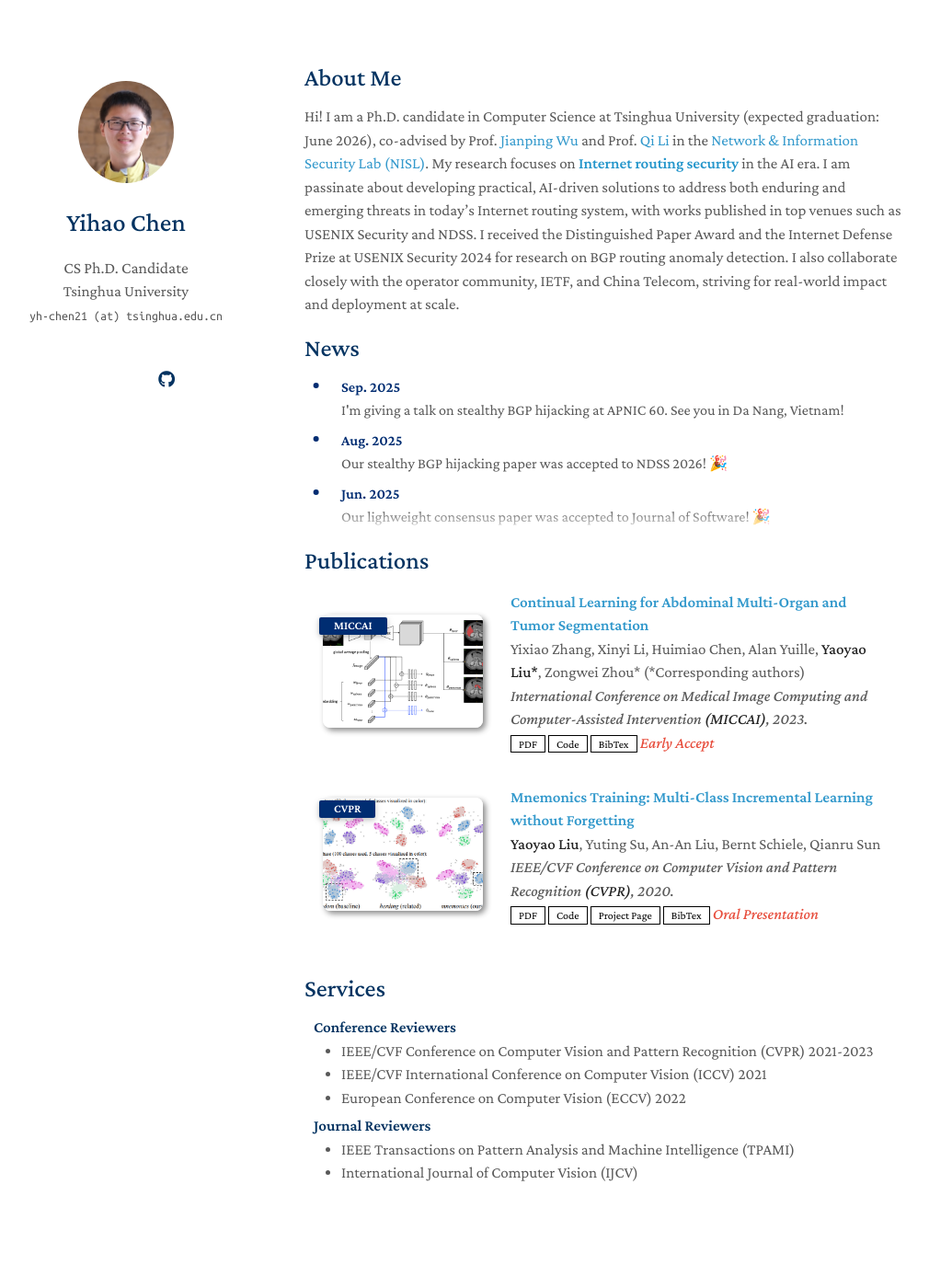
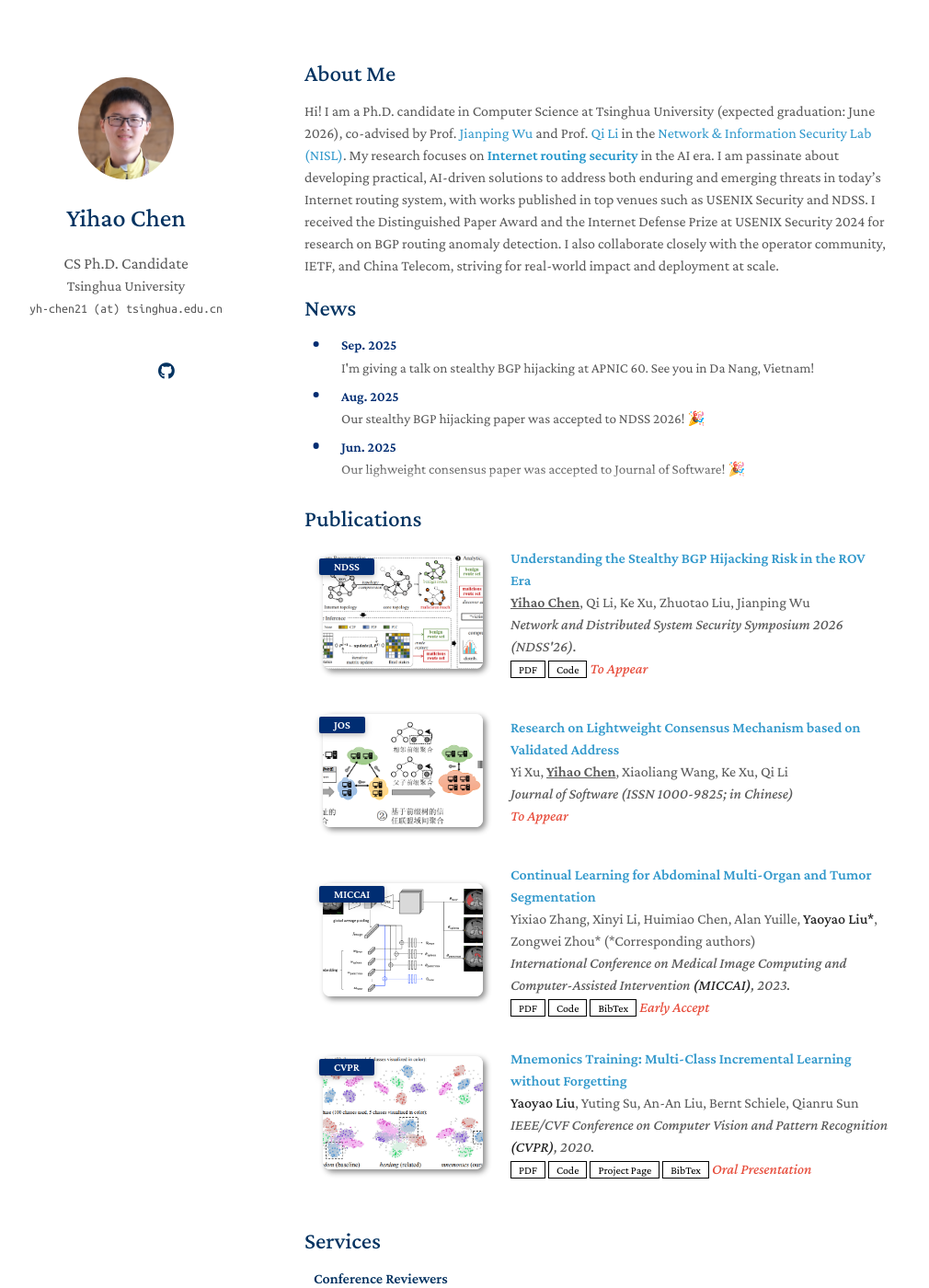
Before and after one commit to PorcupineAndrew/homepage, a Jekyll site: the page built from index.md, in a window 1280 px wide and 1400 px high. Shown: the whole window at 92% size, without its empty margins (139-1149 px from the left). Built offline with Jekyll 4.4.1, drawn with Linux system fonts in a browser that asks for light colours; a style sheet for code colours, icons or effects is not loaded; our own code applies the rules of GitHub Pages for plain Markdown files.

Commit message:
update about me

```diff
--- a/_data/publications.yml
+++ b/_data/publications.yml
@@ -1,4 +1,20 @@
 main:
+
+  - title: Understanding the Stealthy BGP Hijacking Risk in the ROV Era
+    authors: <b><u>Yihao Chen</u></b>, Qi Li, Ke Xu, Zhuotao Liu, Jianping Wu
+    conference_short: NDSS
+    conference: Network and Distributed System Security Symposium 2026 (NDSS'26).
+    pdf: https://drive.google.com/file/d/1Q-KsPkXjgpsazmTb6JMXIFQ-PIywImVc/view?usp=sharing
+    code: https://github.com/anonymized-for-review/stealthy-bgp-hijacking
+    image: ./assets/img/teaser_ndss26.png
+    notes: To Appear
+
+  - title: Research on Lightweight Consensus Mechanism based on Validated Address
+    authors: Yi Xu, <b><u>Yihao Chen</u></b>, Xiaoliang Wang, Ke Xu, Qi Li
+    conference_short: JOS
+    conference: Journal of Software (ISSN 1000-9825; in Chinese)
+    image: ./assets/img/teaser_jos.png
+    notes: To Appear
 
   - title: Continual Learning for Abdominal Multi-Organ and Tumor Segmentation
     authors: Yixiao Zhang, Xinyi Li, Huimiao Chen, Alan Yuille, <strong>Yaoyao Liu*</strong>, Zongwei Zhou* (*Corresponding authors)
--- a/assets/css/font.css
+++ b/assets/css/font.css
@@ -4,7 +4,7 @@
 body {
   background-color: #fff;
   padding: 0px;
-  font: 17.0px/1.5 Crimson Pro, serif;
+  font: 16.0px/1.5 Crimson Pro, serif;
   color: #595959;
   font-weight: 400;
   margin:0
```
Also changed, not shown: assets/img/teaser_jos.png (added), assets/img/teaser_ndss26.png (added).
